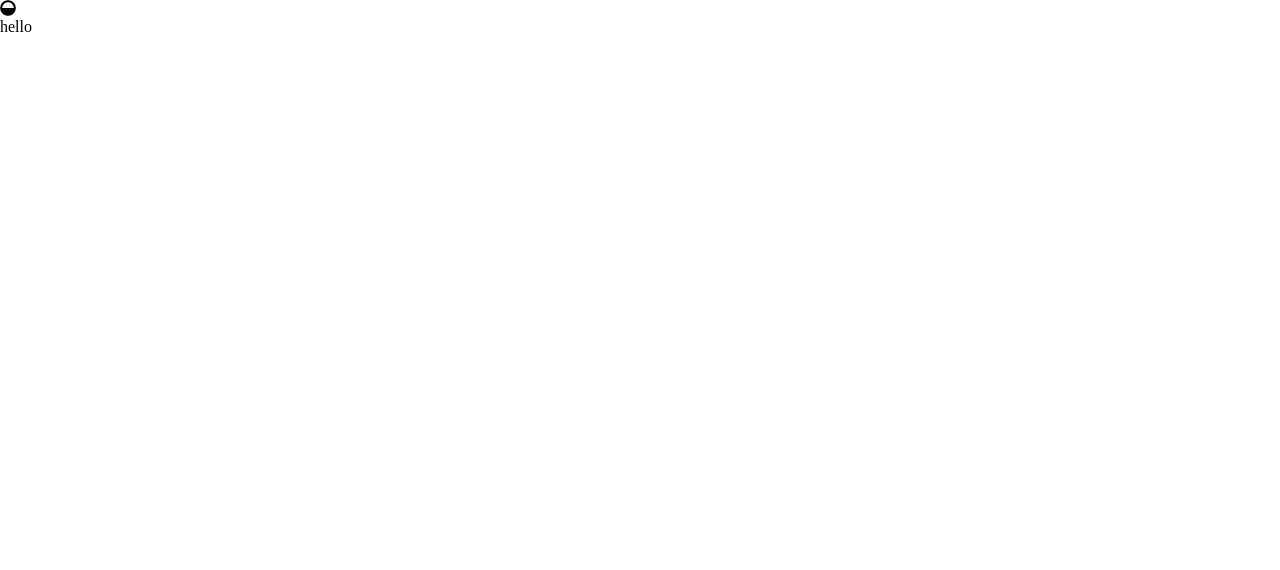
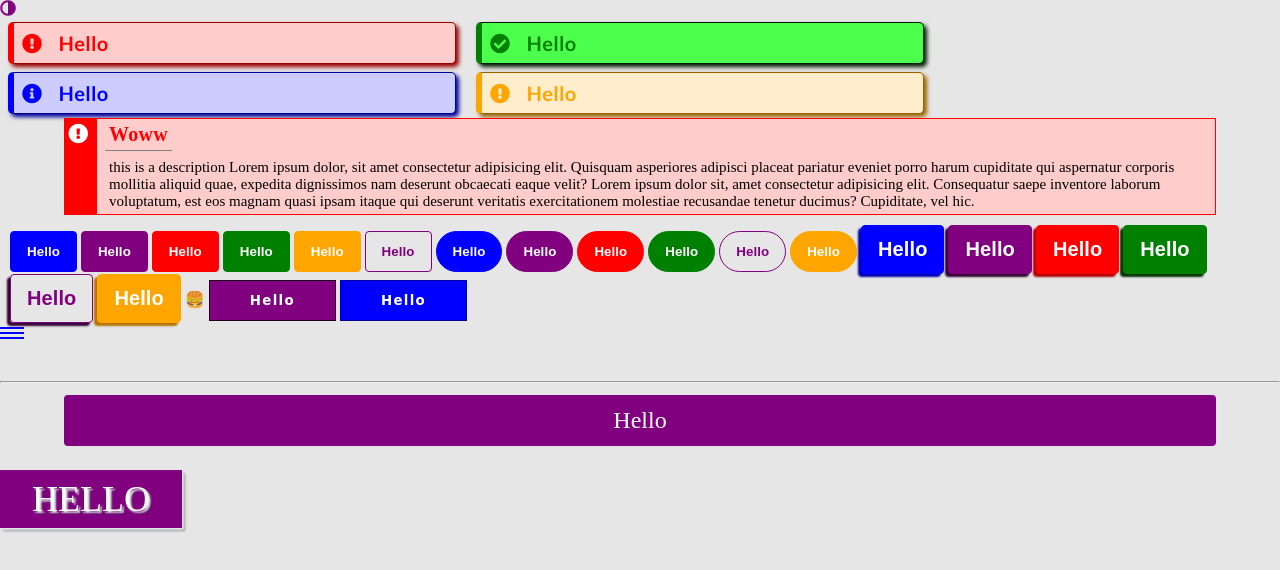
Before and after one commit to ahrmerd/creaty, a website built with webpack: page src/template.html in a window 1280 px wide. Built offline with nearby package versions, Linux system fonts and the light colour scheme.

Commit message:
add typography components

```diff
--- /dev/null
+++ b/src/scss/components/_typography.scss
@@ -0,0 +1,51 @@
+.cool-header{
+    background-color: $primary;
+    font-size: 1.5rem ;
+    color: white ;
+    width: 90%;
+    text-transform: capitalize;
+    border-radius: 0.25rem ;
+    border-width: 1px;
+    text-align: center;
+    padding: 0.75rem;
+    margin: 0.75rem auto;
+    display: block;
+}
+
+.header{
+    font-size: 1.5rem;
+    text-align: center;
+    text-transform: capitalize;
+    display: block;
+}
+
+.cool-header-2{
+    color: white;
+    width: auto;
+    padding: 0.5rem 2rem;
+    text-align: center;
+    background-color: $primary;
+    display: inline-block;
+    font-size: 2.25rem;
+    text-transform: uppercase;
+    text-shadow: 2px 2px 2px #e7eef1, 3px 3px 2px rgba(0, 0, 0, 0.4);
+    box-shadow: 2px 2px 2px #e7eef1, 3px 3px 2px rgba(0, 0, 0, 0.4);
+    margin: 0.75rem auto;
+}
+.hero-title{
+    font-size: 1.5rem;
+    text-transform: capitalize;
+    @media screen and (min-width: 768px){
+        &{
+            font-size: 2rem;
+        }
+    }
+}
+.hero-description{
+    font-size: 1.25rem;
+    @media screen and (min-width: 768px){
+        &{
+            font-size: 2rem;
+        }
+    }
+}
--- a/src/scss/config/creatly.scss
+++ b/src/scss/config/creatly.scss
@@ -21,4 +21,5 @@ body{
 @import '../themes/theme-dark';
 @import '../components/alerts';
 @import '../components/buttons';
-@import '../components/hamburger'
+@import '../components/hamburger';
+@import '../components/typography';
--- a/src/template.html
+++ b/src/template.html
@@ -5,10 +5,72 @@
     <meta name="viewport" content="width=device-width, initial-scale=1.0">
     <title>Creatly Css</title>
 </head>
-<body>
+<body class="theme-light">
 
-    <i class="fas fa-spin fa-adjust"></i>
-    <p>hello</p>
+    <i class="fa fa-spin fa-adjust"></i>
+    <br>
+    <div class="alert alert-danger"><p>hello</p></div>
+    <div class="alert alert-success"><p>hello</p></div>
+    <div class="alert alert-info"><p>hello</p></div>
+    <div class="alert alert-warning"><p>hello</p></div>
+
+    <div style="width: 100%;">
+        <div class="alert-long">
+            <p class="alert-long-title">woww</p>
+            <p class="alert-long-description">this is a description
+                Lorem ipsum dolor, sit amet consectetur adipisicing elit. Quisquam asperiores adipisci placeat pariatur eveniet porro harum cupiditate qui aspernatur corporis mollitia aliquid quae, expedita dignissimos nam deserunt obcaecati eaque velit?
+                Lorem ipsum dolor sit, amet consectetur adipisicing elit. Consequatur saepe inventore laborum voluptatum, est eos magnam quasi ipsam itaque qui deserunt veritatis exercitationem molestiae recusandae tenetur ducimus? Cupiditate, vel hic.
+            </p>
+        </div>
+    </div>
+
+    <div class="buttons" style="padding: 10px;">
+        <button class="btn btn-info">hello</button>
+        <button class="btn btn-primary">hello</button>
+        <button class="btn btn-danger">hello</button>
+        <button class="btn btn-success">hello</button>
+        <button class="btn btn-warning">hello</button>
+        <button class="btn btn-outline">hello</button>
+
+        <button class="btn-pill btn-info">hello</button>
+        <button class="btn-pill btn-primary">hello</button>
+        <button class="btn-pill btn-danger">hello</button>
+        <button class="btn-pill btn-success">hello</button>
+        <button class="btn-pill btn-outline">hello</button>
+        <button class="btn-pill btn-warning">hello</button>
+
+        <button class="btn-3d btn-3d-info">hello</button>
+        <button class="btn-3d btn-3d-primary">hello</button>
+        <button class="btn-3d btn-3d-danger">hello</button>
+        <button class="btn-3d btn-3d-success">hello</button>
+        <button class="btn-3d btn-3d-outline">hello</button>
+        <button class="btn-3d btn-3d-warning">hello</button>
+
+        🍔
+        <button class="btn-animated-primary">hello</button>
+        <button class="btn-animated-secondary">hello</button>
+    </div>
+
+
+    <div>
+        <label for="checkbox1">
+            <div id="hamburger" class="hamburger">
+                <input type="checkbox" hidden id="checkbox1" class="bun-box">
+                <div class="top-bun"></div>
+                <div class="middle-bun"></div>
+                <div class="bottom-bun"></div>
+            </div>
+        </label>
+    </div>
+    <div style="width: 100%;">
+        <hr>
+        <p class="cool-header">
+            hello
+        </p>
+        <p class="cool-header-2">
+            hello
+        </p>
+    </div>
 
 </body>
 </html>
```
